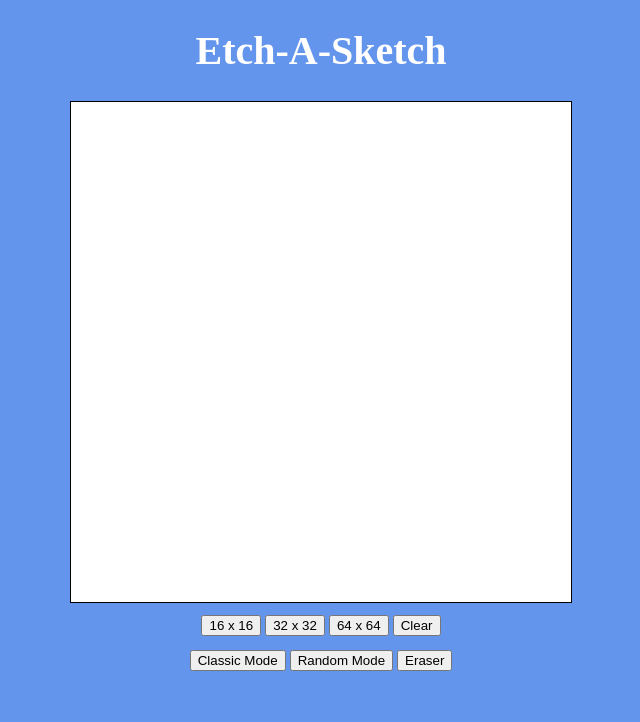
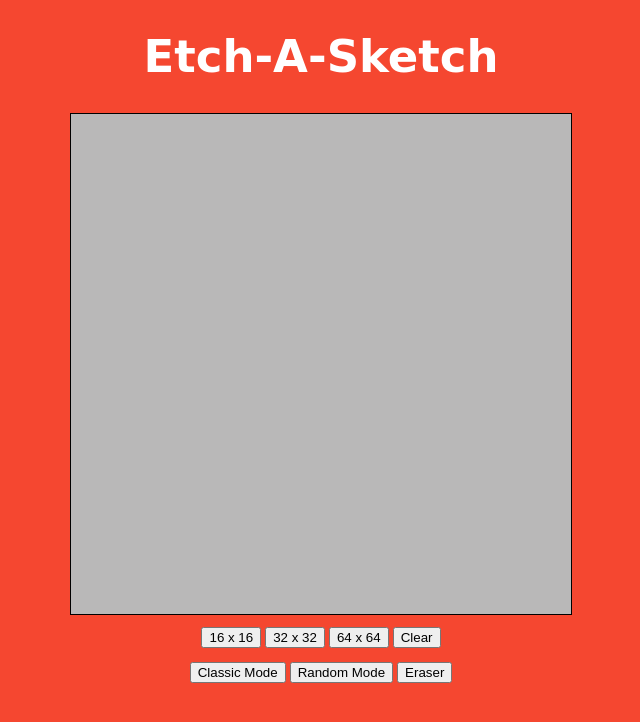
Before and after one commit to luka-danger/etch-a-sketch-odin, a plain HTML site: page sketch/index.html in a window 1280 px wide. Shown: the whole page, without its empty margins (319-959 px from the left). Drawn offline with Linux system fonts and the light colour scheme.

Commit message:
Change Background colors
And add clearBoard() to size adjuster

```diff
--- a/sketch/script.js
+++ b/sketch/script.js
@@ -46,14 +46,17 @@ black.addEventListener('click', function () {
 });
 
 size16.addEventListener('click', function () {
+    clearBoard();
     makeBoard(16);
 });
 
 size32.addEventListener('click', function () {
+    clearBoard();
     makeBoard(32);
 });
 
 size64.addEventListener('click', function () {
+    clearBoard();
     makeBoard(64);
 });
 
--- a/sketch/style.css
+++ b/sketch/style.css
@@ -1,12 +1,13 @@
 body {
-    background-color: cornflowerblue;
+    background-color: rgb(245, 71, 48);
 }
 
 h1 {
     color: white;
     display: flex;
     justify-content: center;
-    font-size: 40px;
+    font-size: 45px;
+    font-family: cursive;
 }
 
 #grid-container {
@@ -33,7 +34,7 @@ h1 {
     border: 1px solid black;
     width: 500px;
     height: 500px;
-    background-color: white;
+    background-color: rgb(185, 184, 184);
 }
 
 button {
```
